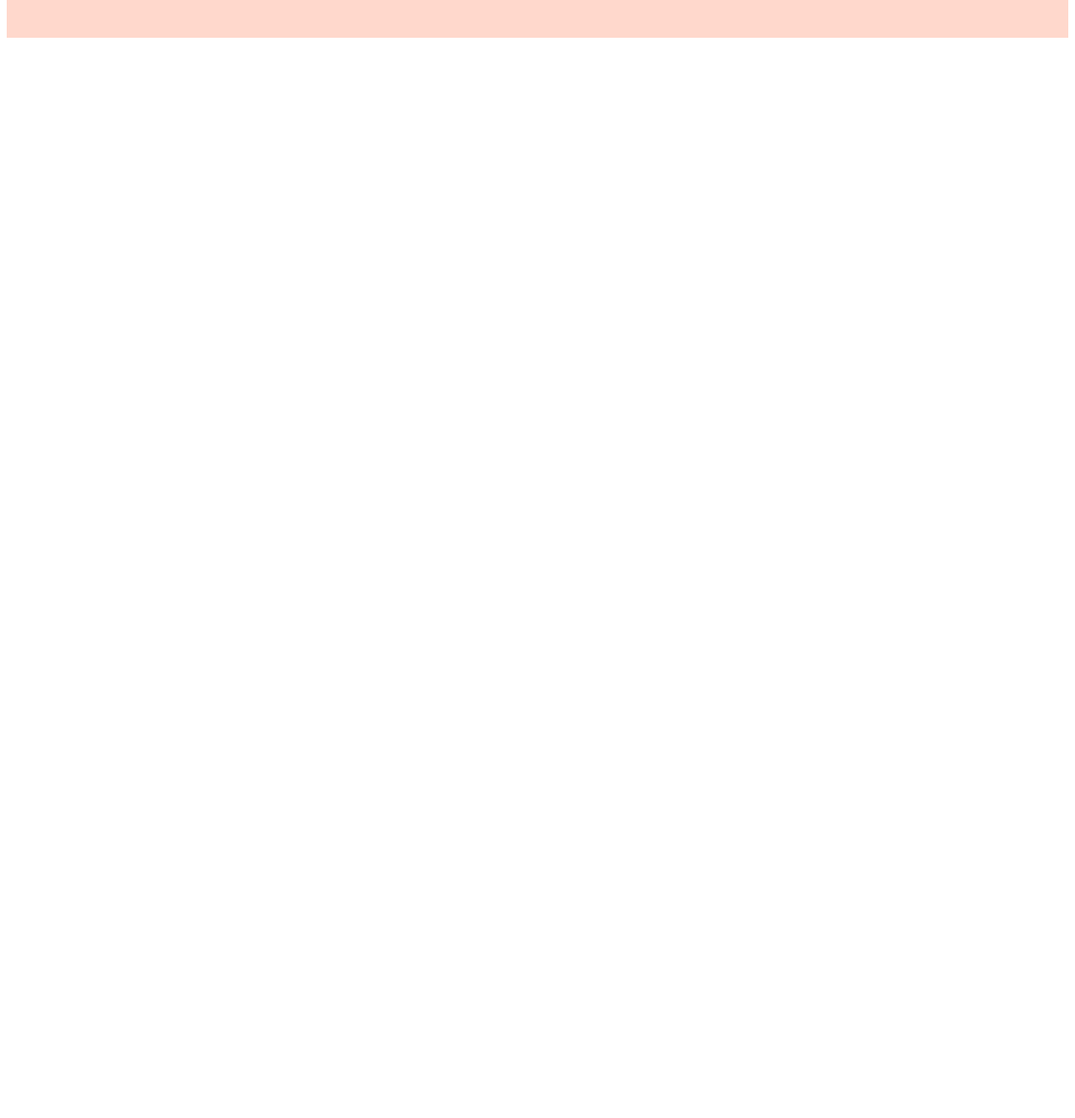
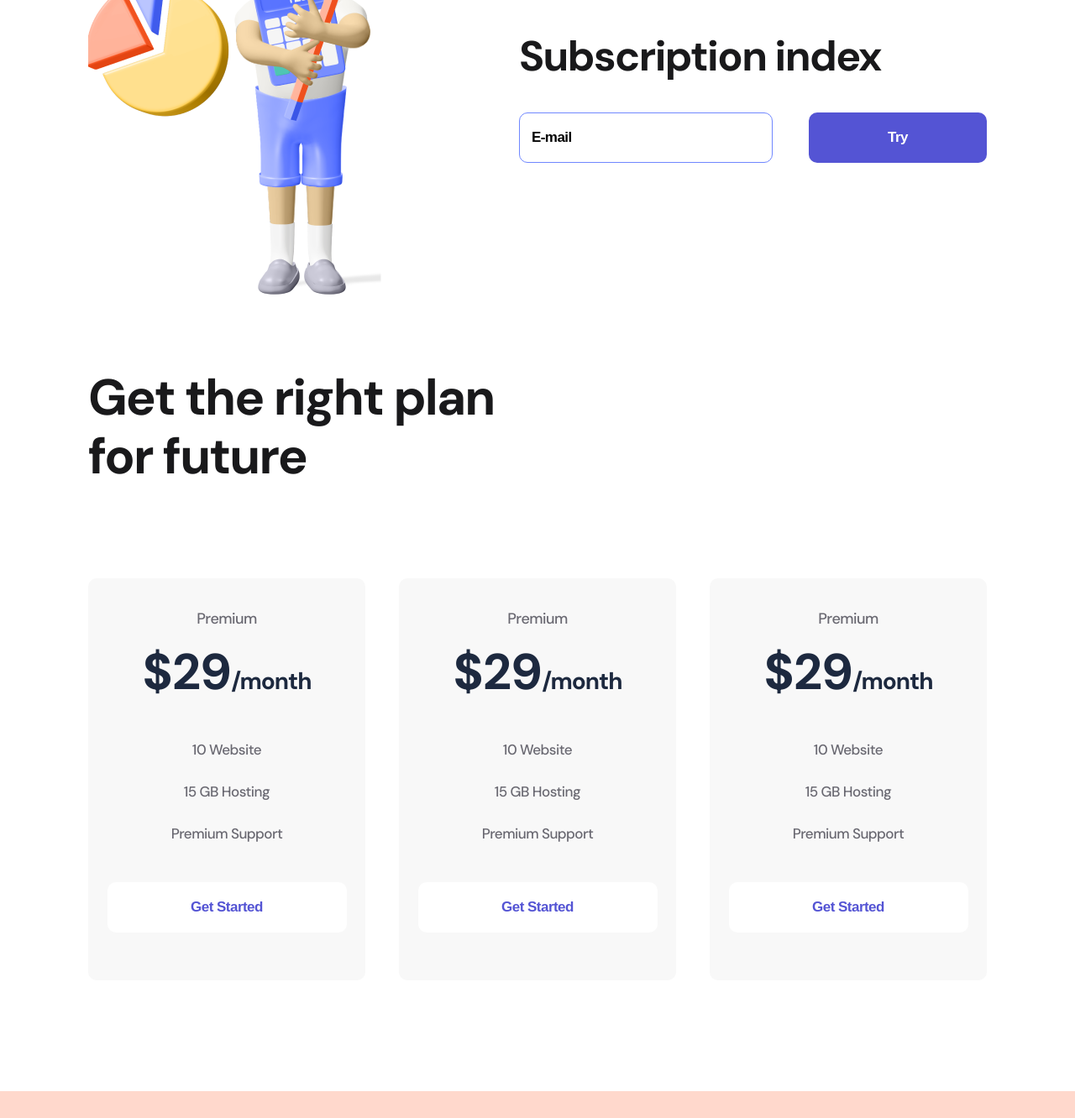
Before and after one commit to Sizyk-Andrii/First_project, a plain HTML site: page index.html in a window 1280 px wide. Shown: the part 1002-2334 px from the top of the page at 84% size. Before the commit the page ends 1055 px from the top, so only its background shows below. Drawn offline with nearby package versions, Linux system fonts and the light colour scheme.

Commit message:
Add files via upload

```diff
--- a/index.html
+++ b/index.html
@@ -9,6 +9,10 @@
     <style>
 
     </style>
+    <link rel="stylesheet" href="https://cdnjs.cloudflare.com/ajax/libs/meyer-reset/2.0/reset.min.css" integrity="sha512-NmLkDIU1C/C88wi324HBc+S2kLhi08PN5GDeUVVVC/BVt/9Izdsc9SVeVfA1UZbY3sHUlDSyRXhCzHfr6hmPPw==" crossorigin="anonymous" referrerpolicy="no-referrer" />
+    <link rel="preconnect" href="https://fonts.googleapis.com">
+    <link rel="preconnect" href="https://fonts.gstatic.com" crossorigin>
+    <link href="https://fonts.googleapis.com/css2?family=DM+Sans:wght@500;700&display=swap" rel="stylesheet">
     <link rel="stylesheet" href="./style/style.css">
 </head>
 <body>
@@ -34,6 +38,7 @@
     </div>
     </header>
 
+    <!-- section1 -->
 <section class="conteiner about_flex">
     <div>
         <h1 class="about_title">Grow your <br> subscription <br>  business</h1>
@@ -45,6 +50,63 @@
     </div>
     <div>
         <img src="./img/first_man.png" alt="first_man">
+    </div>
+</section>
+
+    <!--section2  -->
+<section class="conteiner second_blok_flex">
+    <div>
+        <img src="./img/Second_man.png" alt="second_man">
+    </div>
+    <div>
+        <h2 class="second_blok_title"> Subscription index </h2>
+        <form>
+            <input class="input" type="email" placeholder="E-mail">
+            <button class="button button_violet">Try</button>
+        </form>
+    </div>
+</section>
+
+<!-- section3 -->
+<section class="conteiner third_blok">
+    <h2 class="third_blok_title">Get the right plan for future</h2>
+    <div class=" third_blok_flex" >
+        <!-- block Starter -->
+        <div class="item">
+            <p class="item_text">Premium</p>
+            <h3 class="item_title">$29<span>/month</span></h3>
+            <ul>
+                <li class="item_li">10 Website</li>
+                <li class="item_li">15 GB Hosting</li>
+                <li class="item_li">Premium Support</li>
+            </ul>
+            <button class="button button_item">Get Started</button>
+        </div>
+
+        <!-- blok Premium -->
+        <div class="item">
+            <p class="item_text">Premium</p>
+            <h3 class="item_title">$29<span>/month</span></h3>
+            <ul>
+                <li class="item_li">10 Website</li>
+                <li class="item_li">15 GB Hosting</li>
+                <li class="item_li">Premium Support</li>
+            </ul>
+            <button class="button button_item">Get Started</button>
+        </div>
+
+        <!-- blok Enterprise -->
+        <div class="item">
+            <p class="item_text">Premium</p>
+            <h3 class="item_title">$29<span>/month</span></h3>
+            <ul>
+                <li class="item_li">10 Website</li>
+                <li class="item_li">15 GB Hosting</li>
+                <li class="item_li">Premium Support</li>
+            </ul>
+            <button class="button button_item">Get Started</button>
+        </div>
+
     </div>
 </section>
 
--- a/style/style.css
+++ b/style/style.css
@@ -5,6 +5,10 @@
     font-size: 16px;
     font-weight: normal;
 } */
+
+body {
+    font-family: 'DM Sans';
+}
 
 .header, .footer {
     background-color: rgba(255, 113, 67, 0.27);
@@ -16,7 +20,7 @@
     margin: 0 auto;
 }
 
-.header_flex, .footer_flex, .about_flex {
+.header_flex, .footer_flex, .about_flex, .second_blok_flex, .third_blok_flex {
     display: flex;
     justify-content: space-between;
     align-items: center;
@@ -107,6 +111,116 @@
     transition: 200ms;
 }
 
+.second_blok_flex {
+    margin-bottom: 85px;
+}
+
+.second_blok_title {
+    font-weight: 700;
+    font-size: 50px;
+    line-height: 57px;
+    letter-spacing: -1.56316px;
+    color: #19191B;
+    margin-bottom: 38px;
+
+}
+
+.input {
+    width: 302px;
+    height: 60px;
+    border: 1px solid #7087FF;
+    border-radius: 10px;
+    padding-left: 14px;
+    box-sizing: border-box;
+    margin-right: 39px;
+}
+
+.input::placeholder, .input {
+    font-weight: bold;
+    font-size: 17px;
+    line-height: 22px;
+    letter-spacing: -0.531474px;
+    color: #000000;
+}
+
+.input:focus {
+    outline: none;
+}
+
+.third_blok {
+    margin-bottom: 132px;
+}
+
+.third_blok_title {
+    font-weight: 700;
+    font-size: 60px;
+    line-height: 70px;
+    letter-spacing: -1.87579px;
+    color: #19191B;
+    max-width: 504px;
+    margin-bottom: 110px;
+}
+
+.item {
+    width: 330px;
+    background: #F8F8F8;
+    border-radius: 10px;
+    text-align: center;
+    padding: 34px 0 27px;
+}
+
+.item:hover {
+    transition: 500ms;
+    background: #FF7143;
+    box-shadow: 0px 32px 34px rgba(255, 112, 59, 0.317827);
+}
+
+.item_text {
+    font-weight: 400;
+    font-size: 18px;
+    line-height: 28px;
+    letter-spacing: -0.562737px;
+    color: #696871;
+}
+
+.item:hover .item_text, .item:hover .item_title, .item:hover .item_li {
+    color: white;
+    transition: 500ms;
+}
+
+.item_title {
+    font-weight: 700;
+    font-size: 60px;
+    line-height: 56px;
+    letter-spacing: -1.03448px;
+    color: #1D293F;
+    margin: 22px 0 28px;
+}
+
+.item_li {
+    font-weight: 400;
+    font-size: 17px;
+    line-height: 50px;
+    letter-spacing: -0.531474px;
+    color: #696871;
+}
+
+.button_item {
+    width: 285px;
+    margin: 33px 0 30px;
+    background-color: white;
+    color:  #5454D4;
+}
+
+.item:hover .button_item {
+    background: #9F3919;;
+    transition: 500ms;
+}
+
+.item_title span {
+    font-size: 28px;
+}
+
 .footer {
     padding: 53px 0;
 }
```
Also changed, not shown: img/Second_man.png (added).
